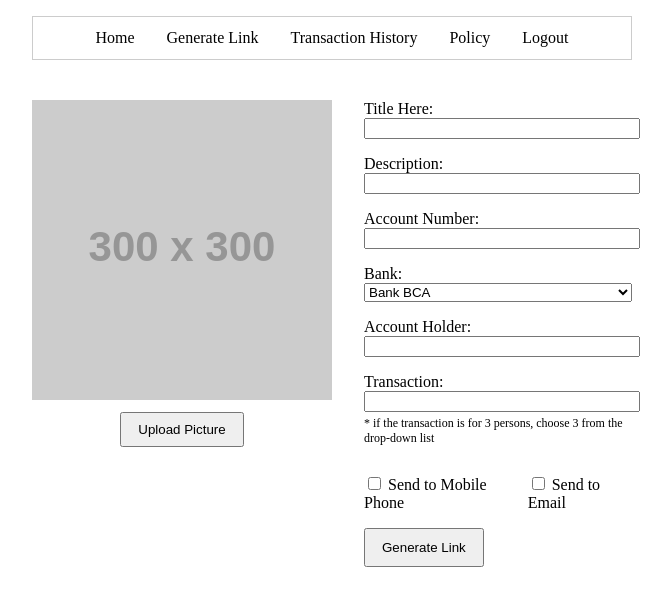
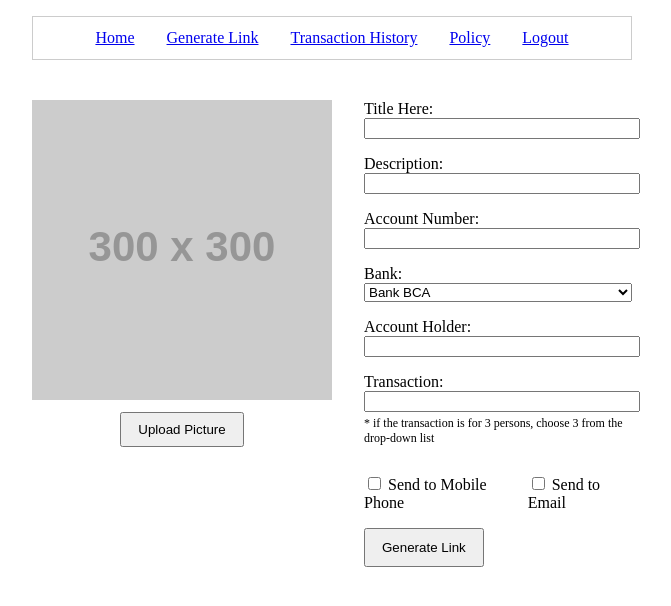
Before and after one commit to sttnf/pertemuan-3, a plain HTML site: page index.html in a window 1280 px wide. Shown: the whole page, without its empty margins (308-979 px from the left). Drawn offline with Linux system fonts and the light colour scheme; placeholder pictures from the web are drawn by us.

Commit message:
first commit

```diff
--- a/index.html
+++ b/index.html
@@ -27,11 +27,15 @@
             justify-content: center;
           "
         >
-          <li>Home</li>
-          <li>Generate Link</li>
-          <li>Transaction History</li>
-          <li>Policy</li>
-          <li>Logout</li>
+          <li>
+            <a href="#">Home</a>
+          </li>
+          <li>
+            <a href="#">Generate Link </a>
+          </li>
+          <li><a href="#">Transaction History</a></li>
+          <li><a href="#">Policy</a></li>
+          <li><a href="#">Logout</a></li>
         </ul>
       </nav>
     </header>
```
Also changed, not shown: order.html (+9 -5 lines), 1 other file.
